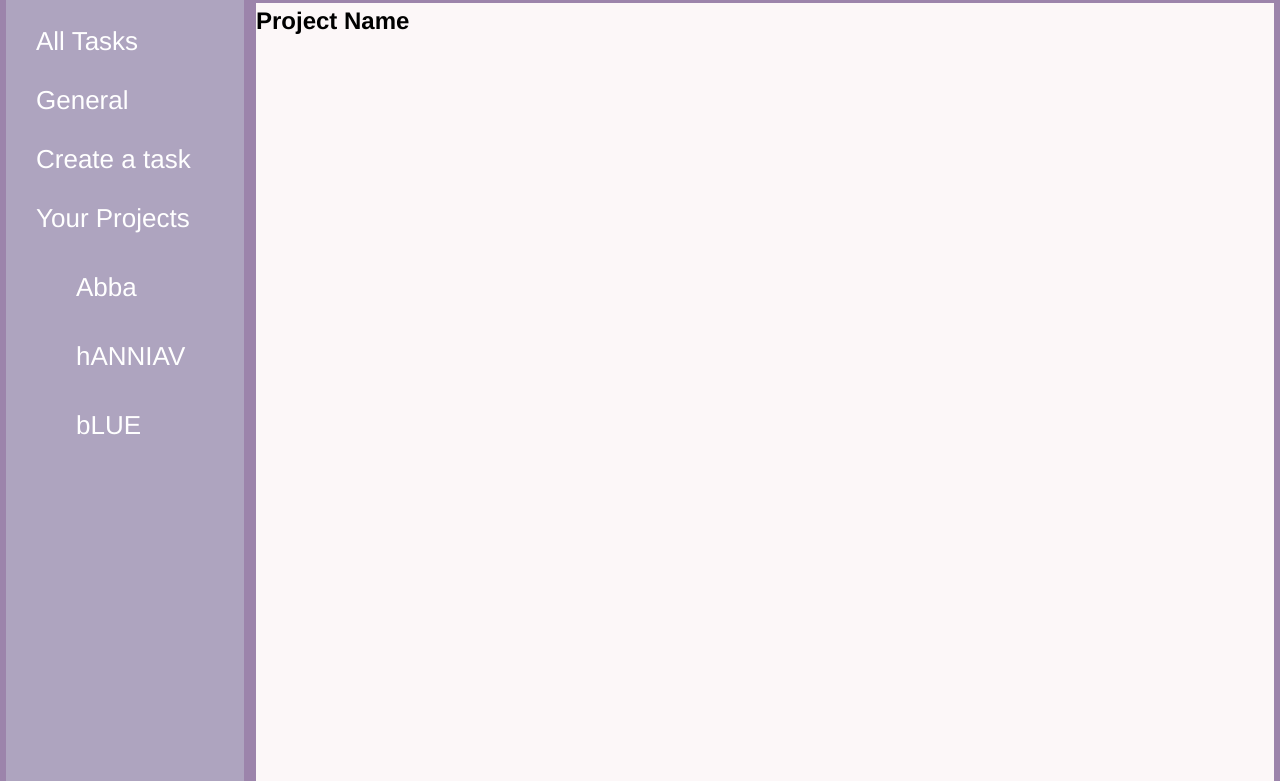
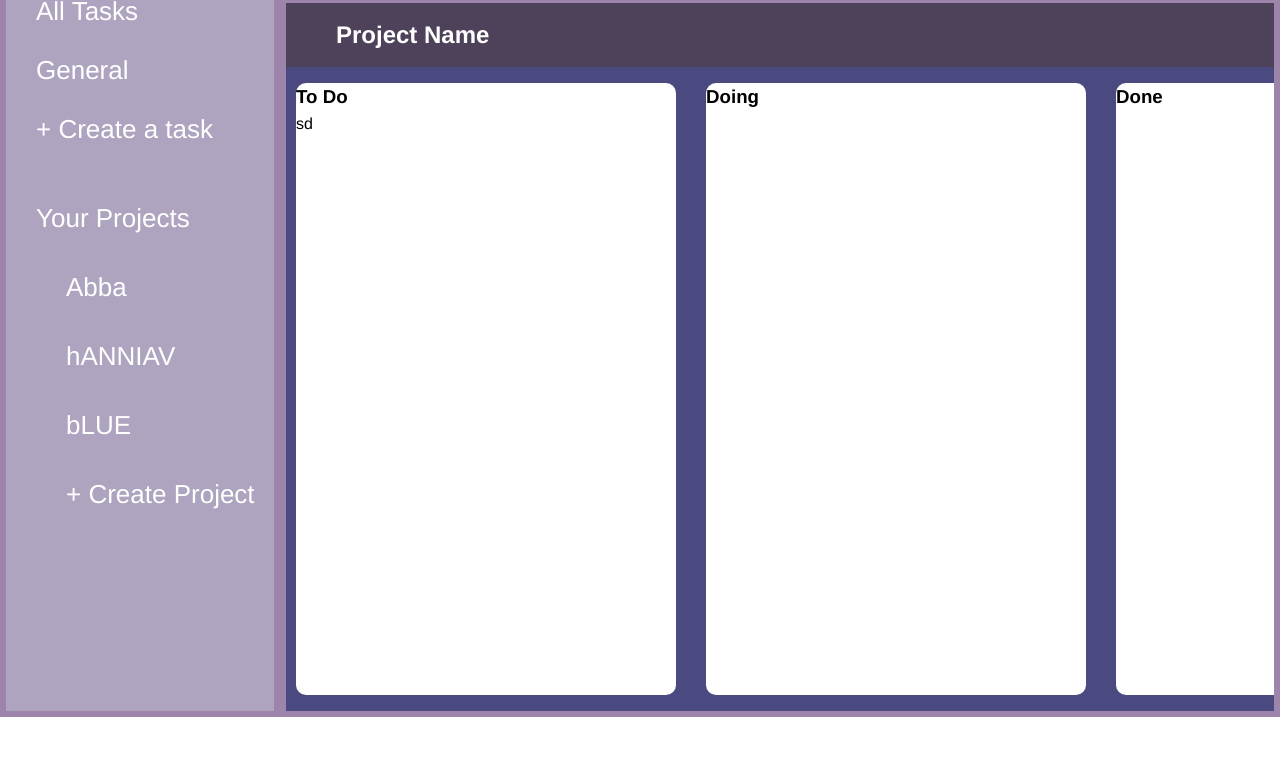
Before and after one commit to tylersemel/todo-list, a website built with webpack: page src/template.html in a window 1280 px wide. Shown: the part 83-864 px from the top of the page. After the commit the page ends 800 px from the top, so only its background shows below. Built offline with nearby package versions, Linux system fonts and the light colour scheme.

Commit message:
Create stable lists section in html and css

```diff
--- a/src/styles.css
+++ b/src/styles.css
@@ -11,7 +11,7 @@ body {
     line-height: 1.5;
     -webkit-font-smoothing: antialiased;
 
-    /* min-height: 100vh; */
+    height: 100vh;
     font-family:'Franklin Gothic Medium', 'Arial Narrow', Arial, sans-serif;
 }
 
@@ -53,11 +53,12 @@ h1, h2, h3, h4, h5, h6 {
     max-height: 100%;
     width: 100%;
     display: grid;
-    grid-template-columns: 250px auto;
+    grid-template-columns: 280px auto;
     grid-template-rows: 80px auto;
     grid-template-areas:
     "sidebar header"
     "sidebar main";
+    /* overflow-x: hidden; */
 }
 
 header {
@@ -84,19 +85,21 @@ header div {
     background-color: var(--sidebar-bg-color);
     color: white;
     grid-area: sidebar;
+    max-height: 100%;
+    height: 100vh;
+    min-height: fit-content;
 
     display: grid;
     grid-template-rows: 1fr 3fr;
     grid-template-columns: 1fr;
-    gap: 1rem;
+
     font-size: 26px;
 }
 
 .sidebar .top {
-    margin-top: 30px;
+    /* margin-top: 30px; */
     display: flex;
     flex-direction: column;
-
 }
 
 .sidebar button {
@@ -109,8 +112,12 @@ header div {
     cursor: pointer;
 }
 
+.sidebar .projects-list {
+    margin-top: 30px;
+}
+
 .sidebar .projects-list .child {
-    text-indent: 60px;
+    text-indent: 50px;
     margin-top: 10px;
 }
 
@@ -120,26 +127,35 @@ header div {
 
 .content {
     background-color: var(--main-bg-color);
-    overflow-x: scroll;
+    display: grid;
+    grid-template-rows: 0.1fr 1fr;
+
+    max-height: 100%;
 }
 
-/* .content {
-    background-color: #8f6593;
-    height: 100%;
-    grid-area: main;
-    padding: 20px;
+.content .project-name {
+    display: flex;
+    align-items: center;
+    text-indent: 50px;
 
-    display: grid;
-    grid-template-rows: 1fr;
-    gap: 20px;
-    grid-template-columns: repeat(3, minmax(350px, 1fr));
+    background-color: rgb(78, 66, 91);
+    color: white;
 }
 
-.content section {
-    height: 100%;
-    background-color: rgb(255, 255, 255);
+.content .lists {
+    background-color: rgb(74, 74, 129);
+    display: grid;
+    grid-template-columns: repeat(3, 400px);
+    align-items: center;
+    justify-content: space-around;
+    gap: 10px;
+    overflow-x: auto;
 }
 
-.content .empty {
-    background-color: rgba(255, 255, 255, 0);
-} */
+.content .lists section {
+    margin: 0 10px;
+    border-radius: 10px;
+    max-height: 95%;
+    height: 100%;
+    background-color: white;
+}
--- a/src/template.html
+++ b/src/template.html
@@ -17,28 +17,33 @@
                     <button class="today-btn">Today</button>
                     <button class="all-tasks-btn">All Tasks</button>
                     <button class="general-proj-btn">General</button>
-                    <button class="create-task-btn">Create a task</button>
+                    <button class="create-task-btn">+ Create a task</button>
                 </div>
                 <div class="projects-list">
                     <button class="your-projects-btn">Your Projects</button>
                     <button class="child">Abba</button>
                     <button class="child">hANNIAV</button>
                     <button class="child">bLUE</button>
-
+                    <button class="child create-project-btn">+ Create Project</button>
                 </div>
             </nav>
         </div>
         <div class="content">
             <h2 class="project-name">Project Name</h2>
+            <div class="lists">
                 <section class="todo">
-                <div class="card"></div>
+                    <h3>To Do</h3>
+                    <div class="card">sd</div>
                 </section>
                 <section class="doing">
+                    <h3>Doing</h3>
                     <div class="card"></div>
                 </section>
                 <section class="done">
+                    <h3>Done</h3>
                     <div class="card"></div>
                 </section>
+            </div>
             <!-- <section class="empty"></section> -->
         </div>
     </div>
```
Lines whose indentation alone changed are shown as unchanged.
